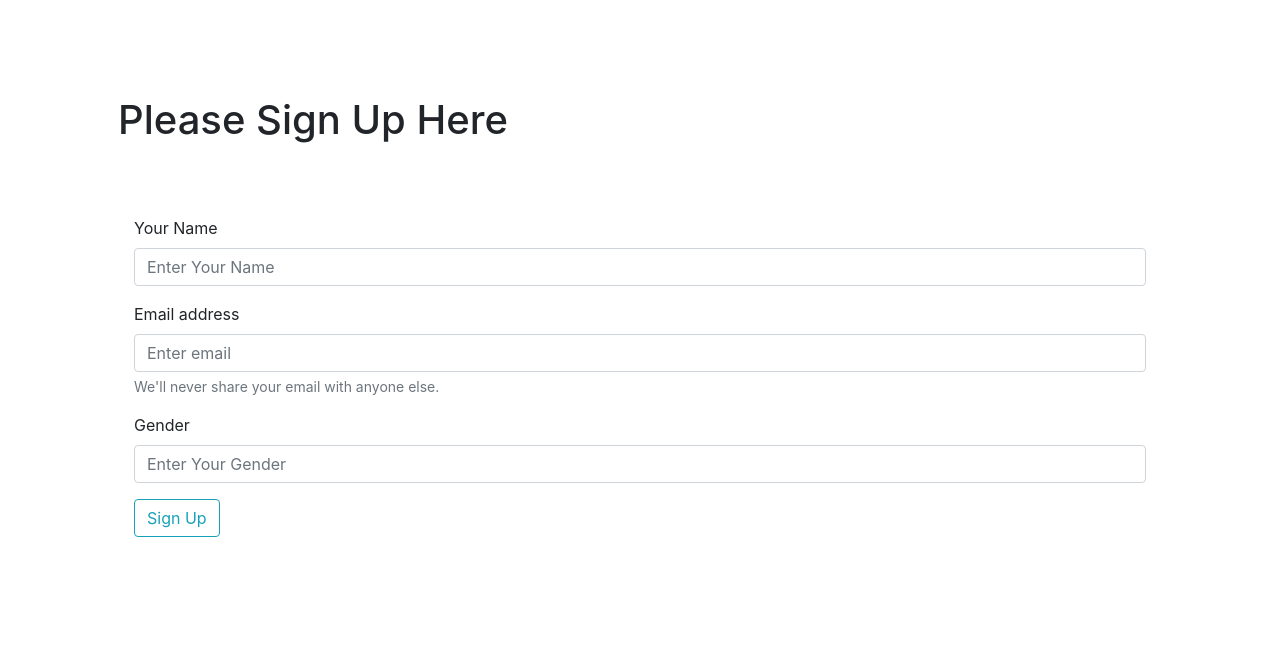
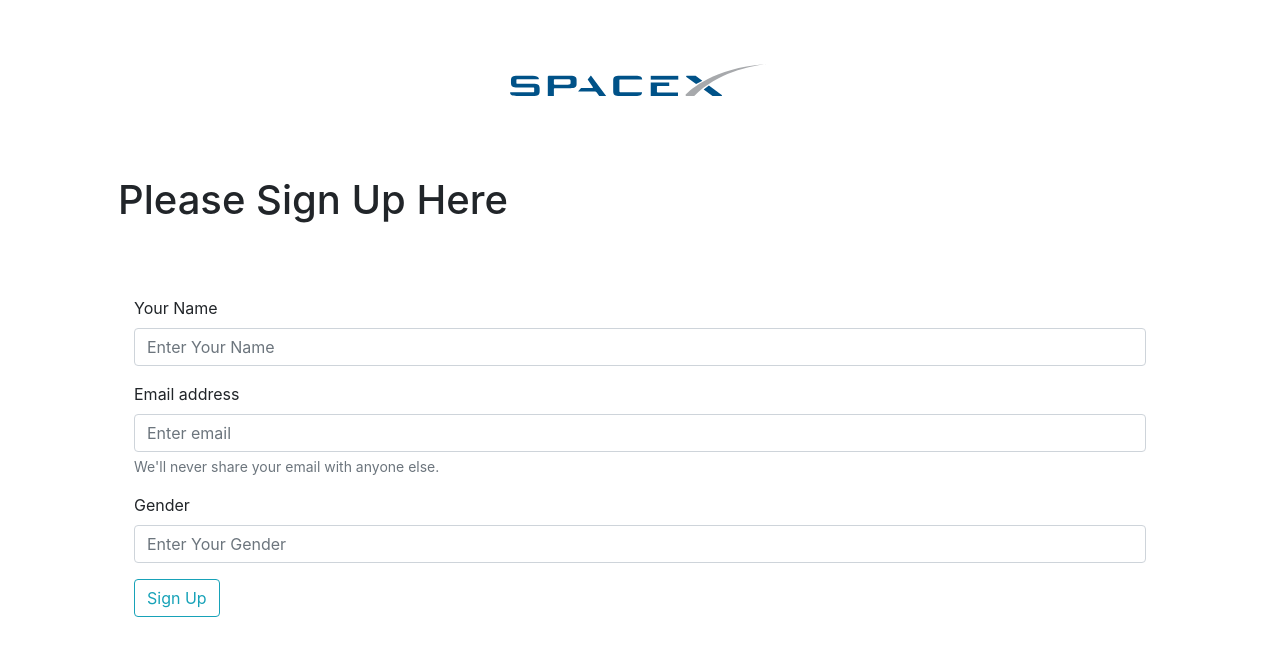
Before and after one commit to ShamantaSristy/stikboard-interview-for-ShamantaSristy, a React (Create React App) app: page /login in a window 1280 px wide. Shown: the top 656 px of the page. Built offline with nearby package versions, Linux system fonts and the light colour scheme.

Commit message:
spinner fixed

```diff
--- a/src/components/Dashboard/Dashboard/Dashboard.js
+++ b/src/components/Dashboard/Dashboard/Dashboard.js
@@ -20,7 +20,7 @@ const Dashboard = () => {
             })
     }, []);
 
-    const handleLogOut =() => {
+    const handleLogOut = () => {
         sessionStorage.clear();
         history.push("/login");
         console.log('clicked');
@@ -29,6 +29,7 @@ const Dashboard = () => {
 
     return (
         <Container>
+            <div className="d-flex justify-content-center">
                 <div className="pt-3 mb-3 pb-3">
                     <svg width="260" height="32" viewBox="0 0 260 32" fill="none" xmlns="http://www.w3.org/2000/svg">
                         <g clip-path="url(#clip0)">
@@ -50,10 +51,11 @@ const Dashboard = () => {
                     </svg>
                     <Button onClick={handleLogOut}>Log Out</Button>
                 </div>
-            {/* <div>
+            </div>
 
-            </div> */}
-            {/* <InfoModal></InfoModal> */}
+            {
+                launches?.length ?
+
 
             <Table striped bordered hover>
                 <thead>
@@ -70,7 +72,7 @@ const Dashboard = () => {
                 </thead>
                 <tbody>
                     {
-                        launches?.length === 0 && <CircularProgress />
+                        launches?.length === 0 && <div className="d-flex justify-content-center"><CircularProgress /></div>
                     }
 
 
@@ -78,20 +80,11 @@ const Dashboard = () => {
                         launches?.map(launch => <DashboardTableData launch={launch}></DashboardTableData>)
                     }
 
-
-                    {/* <tr>
-                        <td>2</td>
-                        <td>Jacob</td>
-                        <td>Thornton</td>
-                        <td>@fat</td>
-                    </tr>
-                    <tr>
-                        <td>3</td>
-                        <td colSpan="2">Larry the Bird</td>
-                        <td>@twitter</td>
-                    </tr> */}
                 </tbody>
             </Table>
+            :
+            <div className="d-flex justify-content-center"><CircularProgress /></div>
+            }
         </Container>
     );
 };
--- a/src/components/Login/Login.js
+++ b/src/components/Login/Login.js
@@ -54,6 +54,30 @@ const handleUserGender = (event) => {
     }
     return (
         <Container className="p-5">
+           <div className="d-flex justify-content-center">
+           <div className="pt-3 mb-3 pb-3">
+                <svg width="260" height="32" viewBox="0 0 260 32" fill="none" xmlns="http://www.w3.org/2000/svg">
+                    <g clip-path="url(#clip0)">
+                        <path d="M60.5949 11.8312H38.61L37.7954 12.4402V31.9945H43.8814V24.6617L44.4623 24.1413H60.5957C64.6692 24.1413 66.579 23.0455 66.579 20.2339V15.7441C66.5782 12.9278 64.6692 11.8312 60.5949 11.8312ZM60.5949 19.0605C60.5949 20.3851 59.7184 20.6603 57.8087 20.6603H44.529L43.8806 20.0301V15.8413L44.4615 15.3098H57.8087C59.7184 15.3098 60.5949 15.5818 60.5949 16.9128V19.0605Z" fill="#005288" />
+                        <path d="M77.6768 15.5301L82.9138 23.2015L82.6237 23.9445H71.0421L68.0857 27.5808H85.3253L86.52 28.3082L89.1965 31.9992H96.1613L80.895 11.5811" fill="#005288" />
+                        <path d="M146.931 28.0275V22.6003L147.557 22.0594H159.208V18.6035H140.742V31.9984H167.982V28.559H147.584" fill="#005288" />
+                        <path d="M168.27 11.8312H140.742V15.6312H168.27V11.8312Z" fill="#005288" />
+                        <path d="M110.039 15.4297H132.216C131.875 12.6103 130.125 11.828 125.686 11.828H109.803C104.795 11.828 103.197 12.8055 103.197 16.5953V27.228C103.197 31.0218 104.795 31.9992 109.803 31.9992H125.686C130.19 31.9992 131.915 31.1534 132.032 28.229H110.039L109.387 27.6152V15.8405" fill="#005288" />
+                        <path d="M22.9963 19.6883H6.86295L6.38787 19.1655V15.7151L6.8606 15.3498H28.6096L28.9067 14.6232C28.1659 12.7177 26.2475 11.8288 22.6851 11.8288H7.57715C2.57149 11.8288 0.971397 12.8063 0.971397 16.5961V18.8253C0.971397 22.6199 2.57149 23.5957 7.57715 23.5957H23.6745L24.1801 24.0394V27.6466L23.7678 28.2094H5.35459V28.1921H0.531588C0.531588 28.1921 -0.0203295 28.4688 0.000837798 28.5982C0.412424 31.2491 2.2187 32 6.54309 32H22.9963C28.0012 32 29.6491 31.0226 29.6491 27.2288V24.4517C29.6491 20.6642 28.0012 19.6883 22.9963 19.6883Z" fill="#005288" />
+                        <path d="M185.586 11.7481H176.53L176.039 12.6832L186.096 20.0128C188.001 18.91 190.074 17.7922 192.328 16.6894" fill="#005288" />
+                        <path d="M193.7 25.5553L202.54 32H211.706L212.085 31.1464L198.886 21.4872C197.133 22.7735 195.401 24.1319 193.7 25.5553Z" fill="#005288" />
+                        <path d="M184.238 31.9851H176.045L175.353 30.9011C180.924 25.5232 205.84 2.46986 260 0C260 0 214.54 1.53318 184.238 31.9851Z" fill="#A7A9AC" />
+                    </g>
+                    <defs>
+                        <clipPath id="clip0">
+                            <rect width="260" height="32" fill="white" />
+                        </clipPath>
+                    </defs>
+                </svg>
+                {/* <Button onClick={handleLogOut}>Log Out</Button> */}
+            </div>
+           </div>
+
         <div className="pt-5 pb-5 mb-3">
             <h1>Please Sign Up Here</h1>
         </div>
```
Lines whose indentation alone changed are shown as unchanged.
